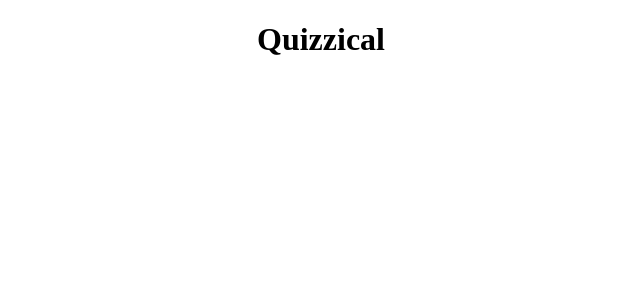
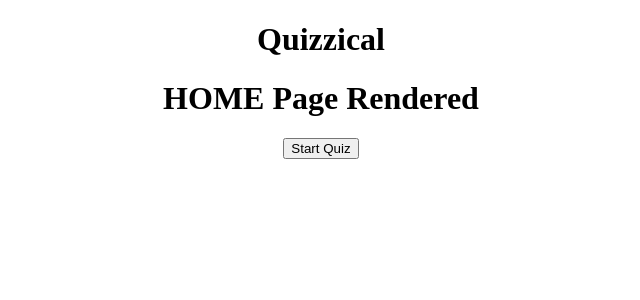
Before and after one commit to roman-thapa/react-quizzical-app, a React (Vite) app: page / in a window 1280 px wide. Shown: the top 300 px of the page, without its empty margins (319-959 px from the left). Built offline with nearby package versions, Linux system fonts and the light colour scheme.

Commit message:
Add home page component and start quiz logic

```diff
--- a/src/App.jsx
+++ b/src/App.jsx
@@ -1,9 +1,18 @@
 import React from 'react'
+import HomePage from './HomePage'
 
 function App() {
+  const [startQuiz, setStartQuiz] = React.useState(false)
+  function start() {
+    setStartQuiz(prev => !prev)
+  }
+  console.log(startQuiz)
   return (
     <>
       <h1>Quizzical</h1>
+      {!startQuiz && <HomePage
+        start={start}
+      />}
     </>
   )
 }
--- /dev/null
+++ b/src/HomePage.jsx
@@ -0,0 +1,17 @@
+import React from "react";
+
+export default function HomePage(props) {
+    const handleClick = () => {
+        props.start()
+    }
+    return (
+        <>
+            <h1>
+                HOME Page Rendered
+            </h1>
+            <button onClick={handleClick}>
+                Start Quiz
+            </button>
+        </>
+    )
+}
```
Also changed, not shown: index.html (line endings or trailing spaces).
